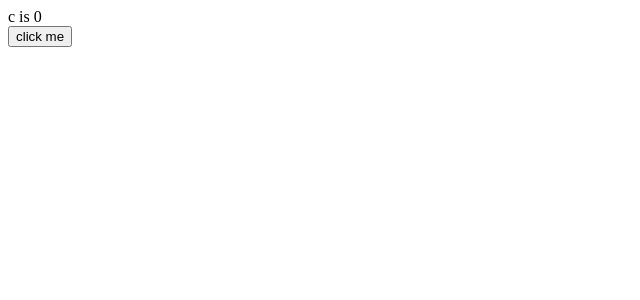
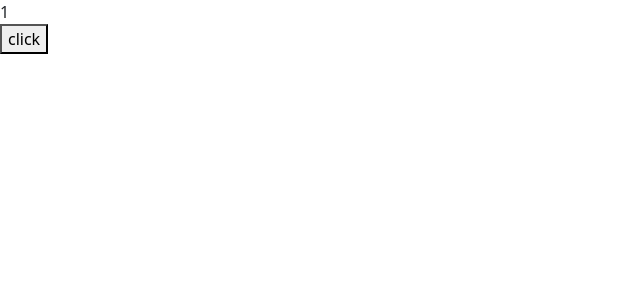
Before and after one commit to chaluemwut/webdev, a Nuxt app: page /lab03/ref in a window 1280 px wide. Shown: the top 300 px of the page, without its empty margins (0-640 px from the left). Built offline with nearby package versions, Linux system fonts and the light colour scheme.

Commit message:
update lab03

```diff
--- a/nuxt.config.ts
+++ b/nuxt.config.ts
@@ -1,10 +1,5 @@
 // https://nuxt.com/docs/api/configuration/nuxt-config
 export default defineNuxtConfig({
-<<<<<<< HEAD
   devtools: { enabled: true },
   css: ["bootstrap/dist/css/bootstrap.min.css"]
-=======
-  css: ["bootstrap/dist/css/bootstrap.min.css"],
-  devtools: { enabled: true }
->>>>>>> 410061f434e034de8b85a831dccbcc6c4757c88c
 })
--- a/pages/lab03/ref.vue
+++ b/pages/lab03/ref.vue
@@ -1,16 +1,16 @@
 <template>
     <div>
-        c is {{ c }}
+        {{ counter }}
     </div>
 
     <div>
-        <button class="btn btn-primary" @click="c++">click me</button>
+        <button @click="counter++">click</button>
     </div>
 </template>
 
 <script setup>
 import {ref} from 'vue'
-
-const c = ref(0)
-
+const counter = ref(0)
+counter.value++
+console.log(counter.value)
 </script>
```
